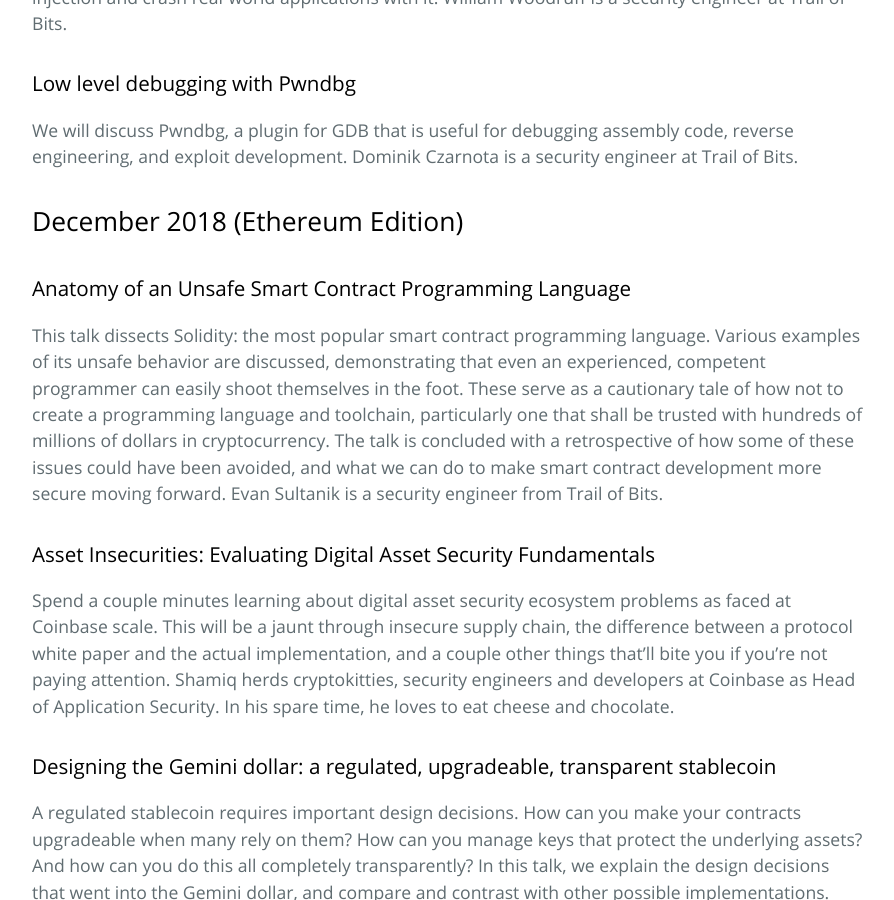
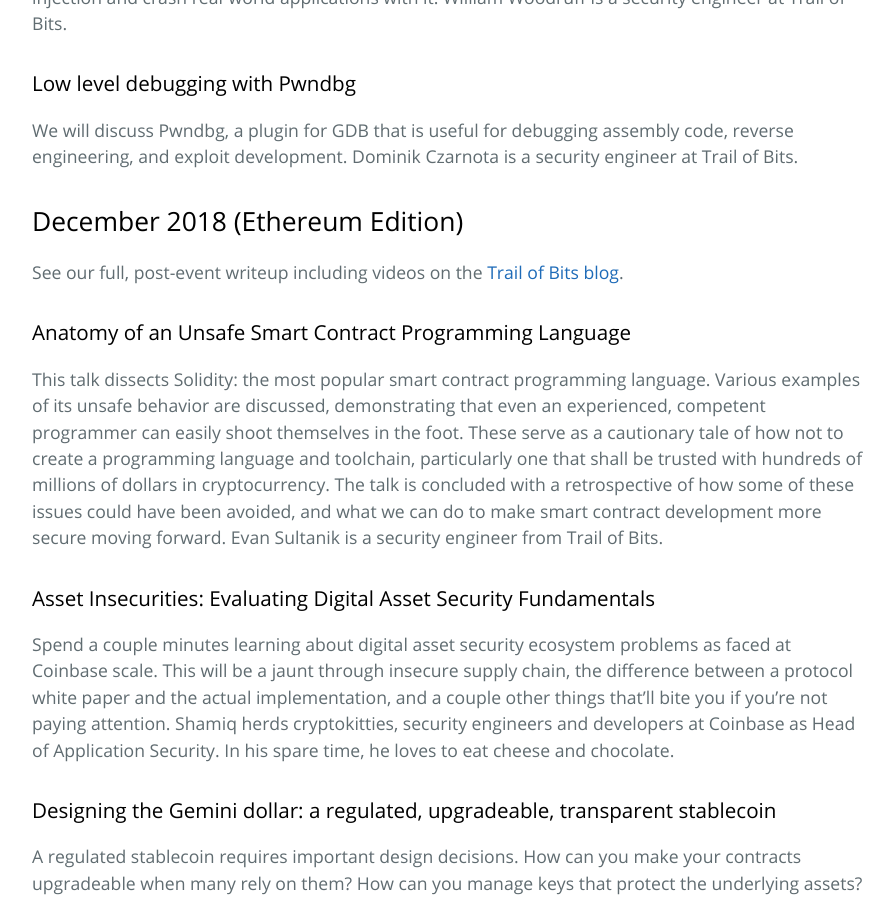
Before and after one commit to trailofbits/empirehacking.nyc, a Jekyll site: the page built from archive.md, in a window 1280 px wide and 900 px high, scrolled down 3662 px. Shown: the whole window, without its empty margins (192-1086 px from the left). Built offline with Jekyll 4.4.1, drawn with Linux system fonts in a browser that asks for light colours; comment, search, counter and statistics services are not loaded.

Commit message:
add ethereum event recap

```diff
--- a/archive.md
+++ b/archive.md
@@ -62,6 +62,8 @@ We'll cover the basics of fault injection, along with improving the state of fau
 We will discuss Pwndbg, a plugin for GDB that is useful for debugging assembly code, reverse engineering, and exploit development. Dominik Czarnota is a security engineer at Trail of Bits.
 
 ## December 2018 (Ethereum Edition)
+
+See our full, post-event writeup including videos on the [Trail of Bits blog](https://blog.trailofbits.com/2019/01/18/empire-hacking-ethereum-edition-2/).
 
 ### Anatomy of an Unsafe Smart Contract Programming Language
 This talk dissects Solidity: the most popular smart contract programming language. Various examples of its unsafe behavior are discussed, demonstrating that even an experienced, competent programmer can easily shoot themselves in the foot. These serve as a cautionary tale of how not to create a programming language and toolchain, particularly one that shall be trusted with hundreds of millions of dollars in cryptocurrency. The talk is concluded with a retrospective of how some of these issues could have been avoided, and what we can do to make smart contract development more secure moving forward. Evan Sultanik is a security engineer from Trail of Bits.
```
